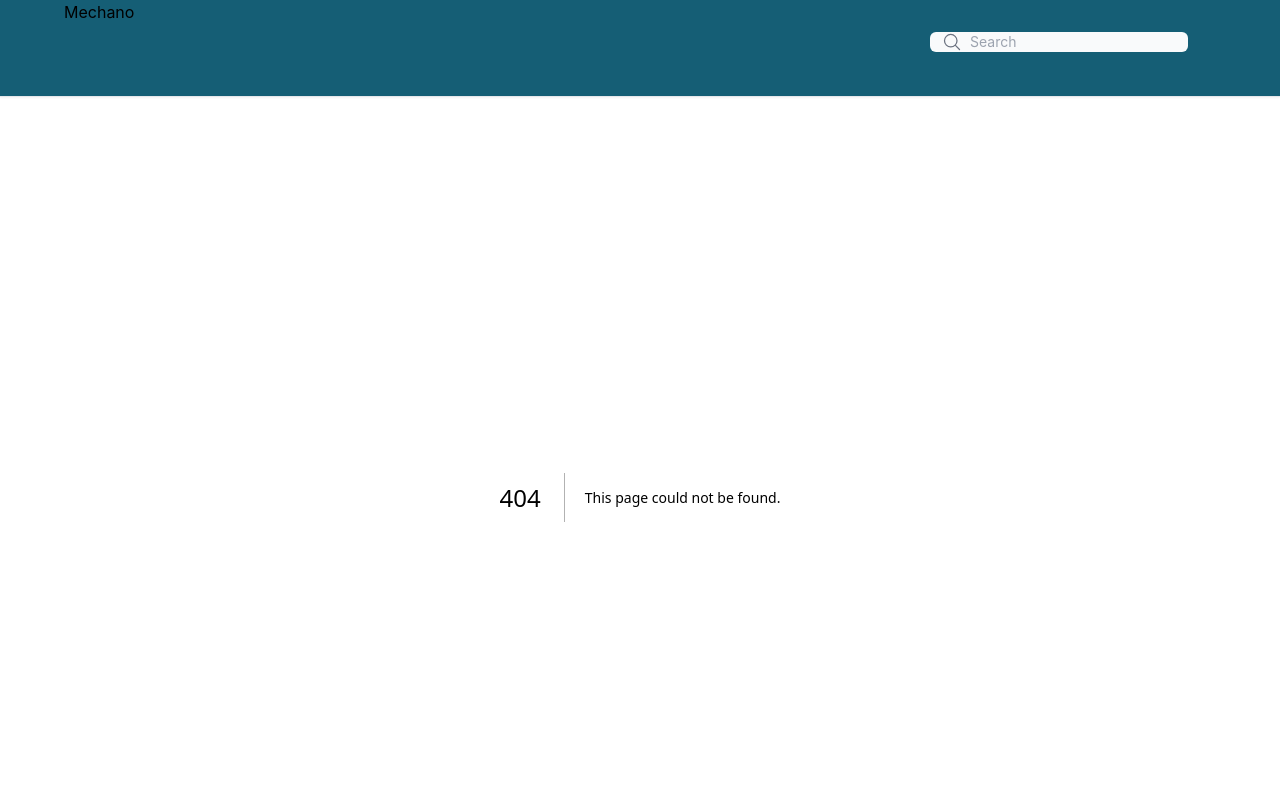
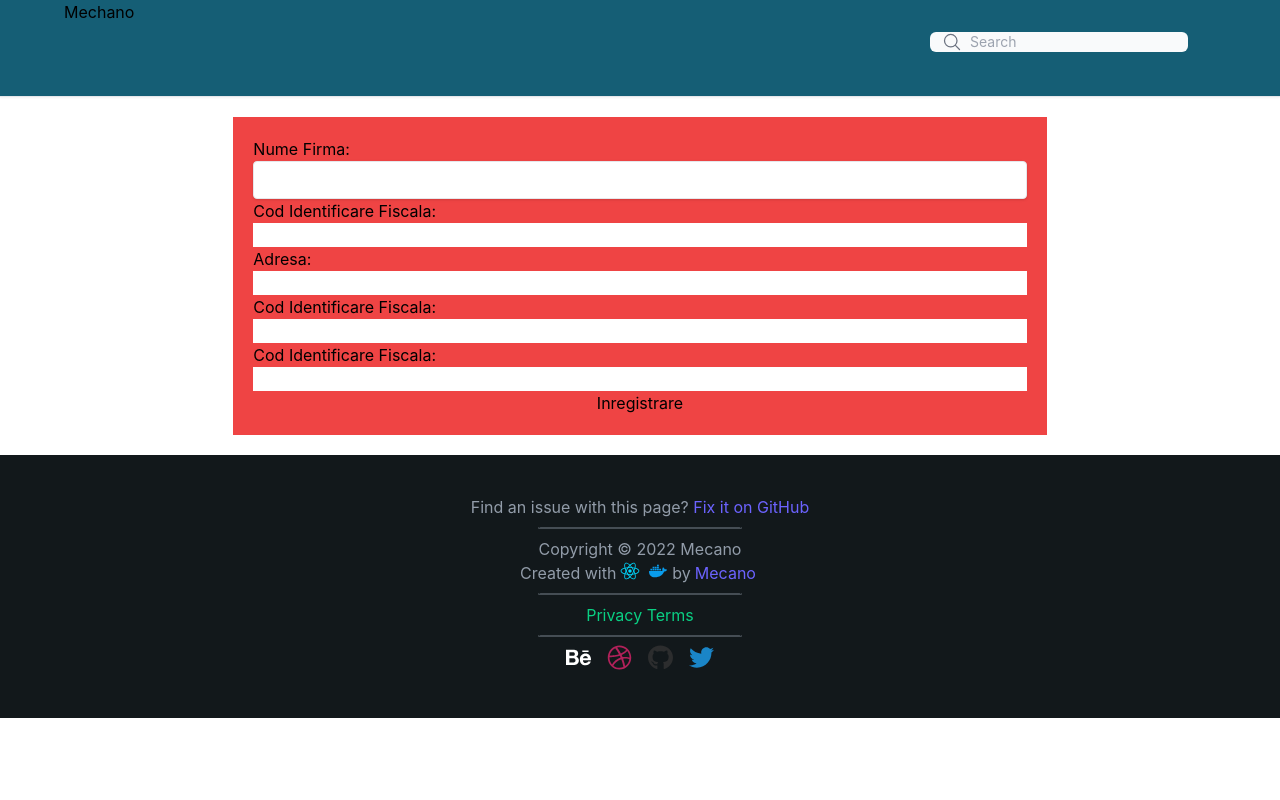
Before and after one commit to HeartBit-Platform/smarthack22, a Next.js app: page /inregistrare in a window 1280 px wide. Before the commit this address had no page. Shown: the top 800 px of the page. Built offline with nearby package versions, Linux system fonts and the light colour scheme.

Commit message:
Register Form test

```diff
--- /dev/null
+++ b/app/inregistrare/page.js
@@ -0,0 +1,29 @@
+export default function inregistrare(){
+return (
+        <div className="columns-1 w-2/3 m-auto">
+            <p className=""></p>
+            <form className="bg-red-500 p-5 m-5" action="/send-data-here" method="post">
+
+                <label className="w-full" for="nume-firma">Nume Firma:</label>
+                <input className="shadow appearance-none border rounded w-full py-2 px-3 text-white leading-tight focus:outline-none focus:shadow-outline" type="text" id="nume-firma" name="nume-firma" />
+
+                <label className="w-full" for="cui">Cod Identificare Fiscala:</label>
+                <input className="w-full" type="text" id="cui" name="cui" />
+
+                <label className="w-full" for="adresa">Adresa:</label>
+                <input className="w-full" type="text" id="adresa" name="adresa" />
+
+                <label className="w-full" for="cui">Cod Identificare Fiscala:</label>
+                <input className="w-full" type="text" id="cui" name="cui" />
+
+                <label className="w-full" for="cui">Cod Identificare Fiscala:</label>
+                <input className="w-full" type="text" id="cui" name="cui" />
+
+
+
+                <button className="w-full" type="inregistrare">Inregistrare</button>
+            </form>
+
+        </div>
+    )
+}
--- a/app/page.js
+++ b/app/page.js
@@ -1,21 +1,8 @@
-<<<<<<< HEAD
 export default function HomePage(){
     return (
-<<<<<<< HEAD
         <div>
-<<<<<<< HEAD
 
-=======
->>>>>>> 38494a8370cf21c101eab4d90f5374a8b2d4af11
-=======
->>>>>>> 3e7a902d0a3324c07251d377e9ad852d81fb8a7c
 
         </div>
     )
 }
-=======
-import Headerr from '../components/Headerr.js';
-export default function HomePage() {
-    return <></>;
-}
->>>>>>> 4c767b95644a3369c35a959e6fa71127f90a5e82
```
